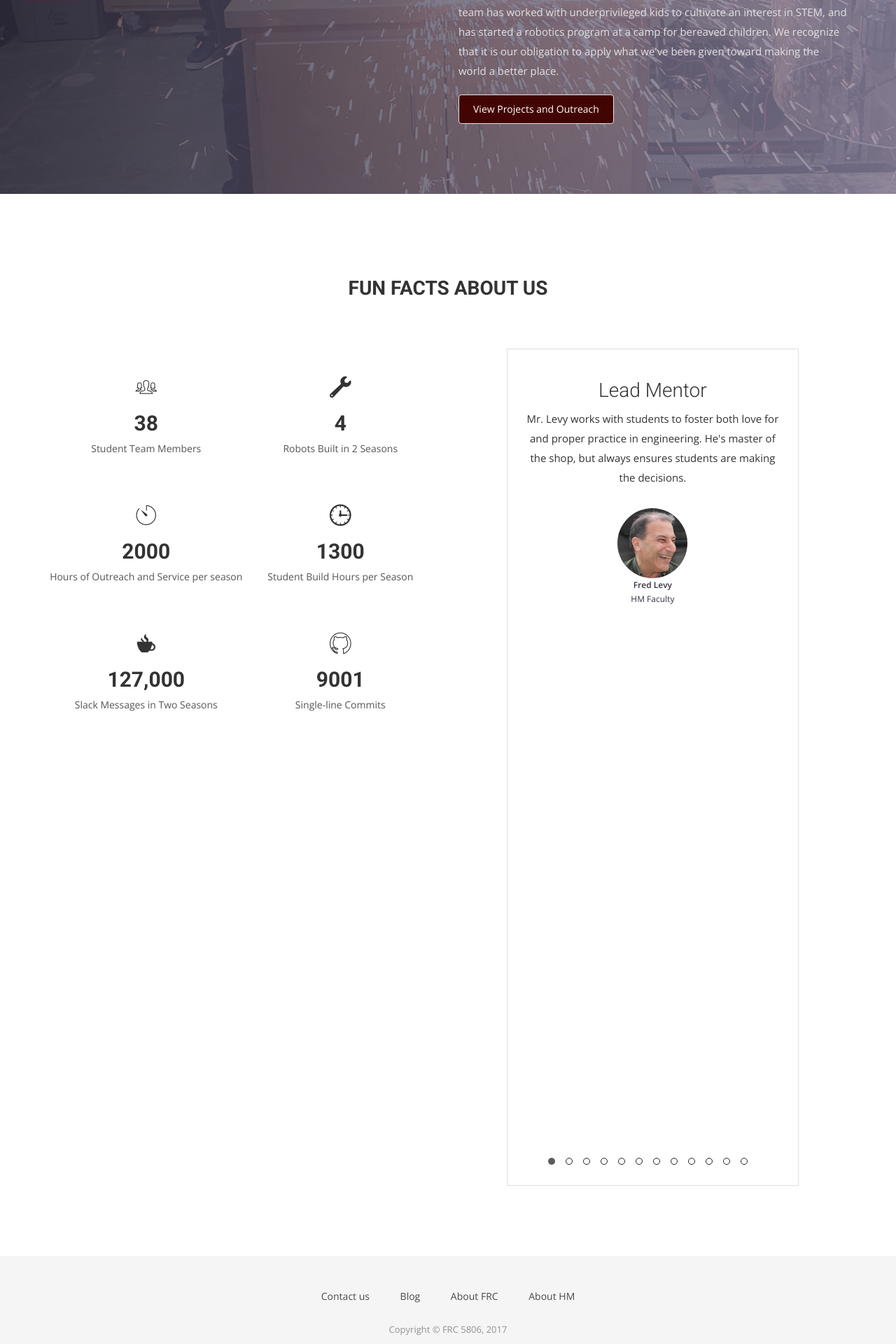
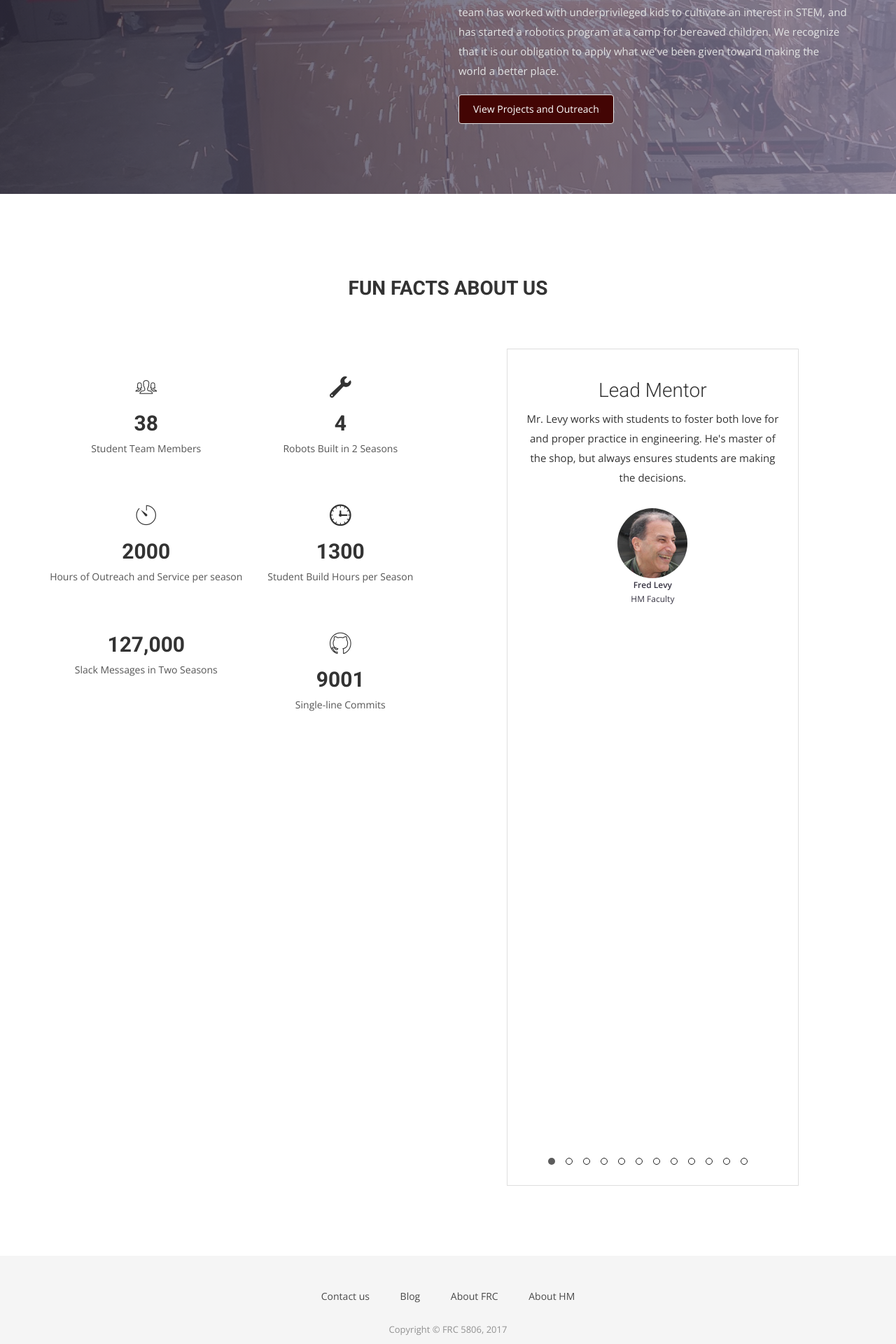
Before and after one commit to frc5806/frc5806.github.io, a Jekyll site: the page built from index.html, in a window 1280 px wide. Shown: the part 1855-3775 px from the top of the page at 70% size. Built offline with Jekyll 4.4.1, drawn with Linux system fonts in a browser that asks for light colours; nearby versions of some CDN libraries; some web fonts are replaced.

Commit message:
Update index.html

```diff
--- a/index.html
+++ b/index.html
@@ -93,7 +93,7 @@
             </li>
             <li>
               <div class="block">
-                <i class="ion-coffee"></i>
+                <i class="ion-text"></i>
                 <h4 class="counter">127,000</h4>
                 <span>Slack Messages in Two Seasons</span>
               </div>
@@ -147,7 +147,7 @@
               <h3>Head of Programming and Electronics</h3>
                 <p>Henry Wildermuth ensures proper coding practice, version control, and strict adherence to the style guide.</p>
                 <div class="user">
-                  <img src="" alt="Pepole">
+                  <!-- <img src=".jpg" alt="Pepole"> -->
                   <p><span>Henry Wildermuth</span> Senior</p>
                 </div>
             </div>
@@ -155,7 +155,7 @@
               <h3>Head of Operations</h3>
                 <p>Gabby Fischberg makes sure everything runs smoothly for our team during and beyond the FRC season, working closely with FIRST, the captains, and mentors.</p>
                 <div class="user">
-                  <img src="" alt="Pepole">
+                  <!-- <img src=".jpg" alt="Pepole"> -->
                   <p><span>Gabby Fischberg</span> Sophomore</p>
                 </div>
             </div>
@@ -163,7 +163,7 @@
               <h3>DBT Lead</h3>
                 <p>Antonio Anaya is a Design, Build, Test department team lead, and leads a group building a specific subassembly of the robot</p>
                 <div class="user">
-                  <img src="" alt="Pepole">
+                  <!-- <img src=".jpg" alt="Pepole"> -->
                   <p><span>Antonio Anaya</span> Senior</p>
                 </div>
             </div>
@@ -171,7 +171,7 @@
               <h3>DBT Lead</h3>
                 <p>Adam Bluestein is a Design, Build, Test department team lead, and leads a group building a specific subassembly of the robot</p>
                 <div class="user">
-                  <img src="" alt="Pepole">
+                  <!-- <img src=".jpg" alt="Pepole"> -->
                   <p><span>Adam Bluestein</span> Senior</p>
                 </div>
             </div>
@@ -187,7 +187,7 @@
               <h3>DBT Lead</h3>
                 <p>Carmel Pe'er is a Design, Build, Test department team lead, and leads a group building a specific subassembly of the robot</p>
                 <div class="user">
-                  <img src="" alt="Pepole">
+                  <!-- <img src=".jpg" alt="Pepole"> -->
                   <p><span>Adam Bluestein</span> Sophomore</p>
                 </div>
             </div>
@@ -195,7 +195,7 @@
               <h3>DBT Lead</h3>
                 <p>Kristin Yung is a Design, Build, Test department team lead, and leads a group building a specific subassembly of the robot</p>
                 <div class="user">
-                  <img src="" alt="Pepole">
+                  <!-- <img src=".jpg" alt="Pepole"> -->
                   <p><span>Kristin Yung</span> Sophomore</p>
                 </div>
             </div>
```
